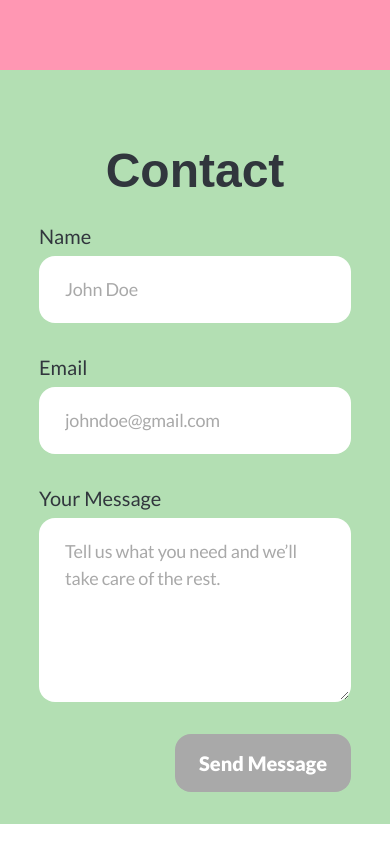
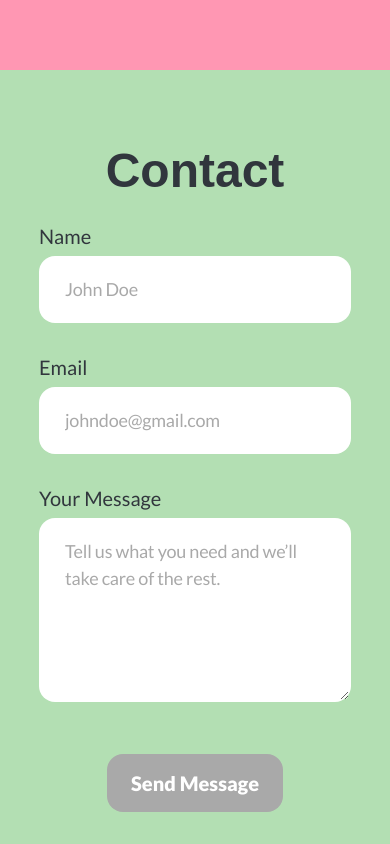
Before and after one commit to LeshaBezvik/artsel-test-task, a plain HTML site: page index.html in a window 390 px wide. Shown: the part 2073-2917 px from the top of the page. Drawn offline with nearby package versions, Linux system fonts and the light colour scheme; files that its build step writes are made by us from their sources.

Commit message:
Update style.scss

```diff
--- a/scss/style.scss
+++ b/scss/style.scss
@@ -649,3 +649,15 @@ button#submitBtn:disabled {
         max-width: 80%;
     }
 }
+
+@media(max-width: 767px) {
+    .submit-wrapper {
+        flex-direction: column;
+    }
+    .g-recaptcha {
+        margin-bottom: 20px;
+    }
+    button#submitBtn {
+        margin-left: 0;
+    }
+}
```
